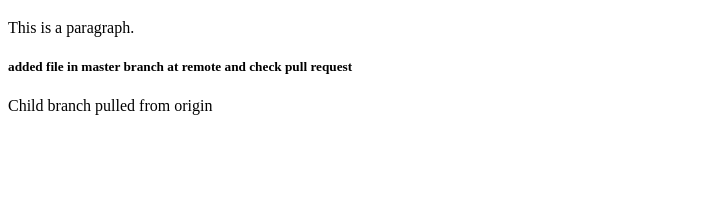
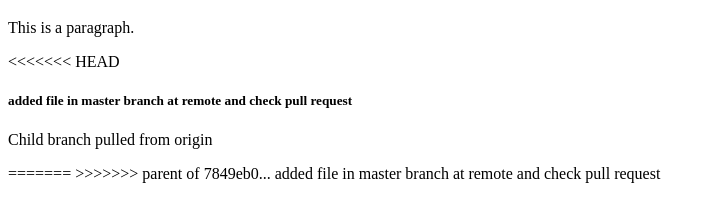
Before and after one commit to venkatdatta-github/venkat-repository-one, a plain HTML site: page index.html in a window 1280 px wide. Shown: the part 61-282 px from the top of the page, without its empty margins (0-714 px from the left). Drawn offline with Linux system fonts and the light colour scheme.

Commit message:
may be error will

```diff
--- a/index.html
+++ b/index.html
@@ -7,8 +7,11 @@
 
 <h1>This is a Heading</h1>
 <p>This is a paragraph.</p>
+<<<<<<< HEAD
   <h5>added file in master branch at remote and check pull request</h5>
   <p> Child branch pulled from origin </p>
+=======
+>>>>>>> parent of 7849eb0... added file in master branch at remote and check pull request
 
 </body>
 </html>
```
